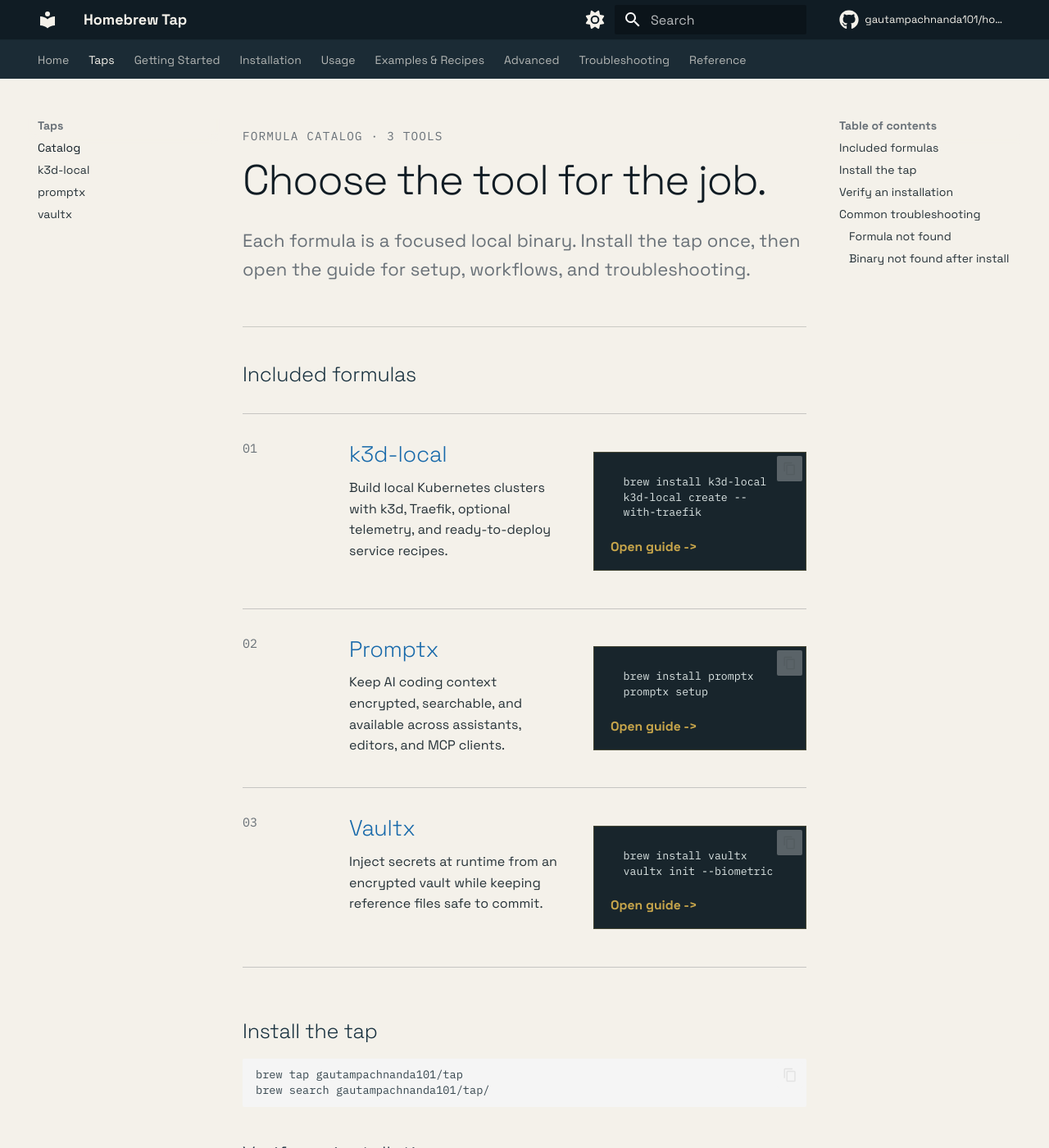
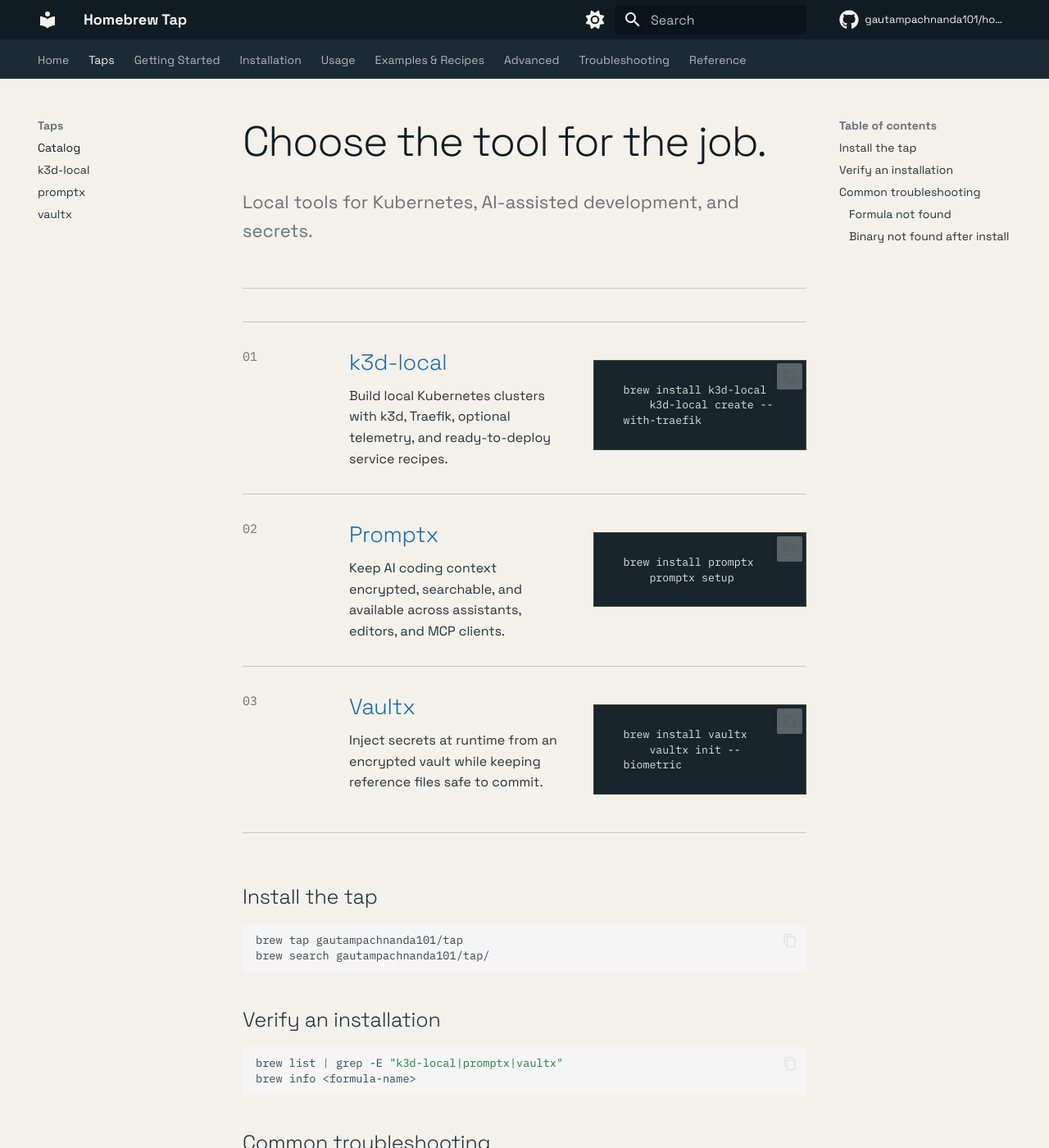
Before and after one commit to gautampachnanda101/homebrew-tap, an MkDocs documentation site: the page built from docs/taps/index.md, in a window 1280 px wide and 1400 px high. Shown: the whole window at 82% size. Built offline with MkDocs 1.6.1 and Material for MkDocs 9.7.7, drawn with Linux system fonts in a browser that asks for light colours; comment, search, counter and statistics services are not loaded.

Commit message:
docs: tighten catalog language

```diff
--- a/docs/stylesheets/extra.css
+++ b/docs/stylesheets/extra.css
@@ -77,14 +77,6 @@
   border-bottom: 1px solid rgba(16, 28, 36, 0.18);
   margin-bottom: 2rem;
   padding-bottom: 1.5rem;
-}
-
-.catalog-kicker {
-  color: var(--tap-muted);
-  font-family: var(--md-code-font-family);
-  font-size: 0.72rem;
-  letter-spacing: 0.08em;
-  margin-bottom: 0.5rem;
 }
 
 .catalog-hero h1 {
--- a/docs/taps/index.md
+++ b/docs/taps/index.md
@@ -1,10 +1,7 @@
 <section class="catalog-hero">
-	<p class="catalog-kicker">FORMULA CATALOG · 3 TOOLS</p>
 	<h1>Choose the tool for the job.</h1>
-	<p>Each formula is a focused local binary. Install the tap once, then open the guide for setup, workflows, and troubleshooting.</p>
+	<p>Local tools for Kubernetes, AI-assisted development, and secrets.</p>
 </section>
-
-## Included formulas
 
 <div class="catalog-list">
 	<article class="catalog-item">
@@ -14,7 +11,7 @@
 			<p>Build local Kubernetes clusters with k3d, Traefik, optional telemetry, and ready-to-deploy service recipes.</p>
 		</div>
 		<pre class="catalog-install"><code>brew install k3d-local
-k3d-local create --with-traefik</code><a href="k3d-local/">Open guide -&gt;</a></pre>
+	k3d-local create --with-traefik</code></pre>
 	</article>
 	<article class="catalog-item">
 		<p class="catalog-number">02</p>
@@ -23,7 +20,7 @@
 			<p>Keep AI coding context encrypted, searchable, and available across assistants, editors, and MCP clients.</p>
 		</div>
 		<pre class="catalog-install"><code>brew install promptx
-promptx setup</code><a href="promptx/">Open guide -&gt;</a></pre>
+	promptx setup</code></pre>
 	</article>
 	<article class="catalog-item">
 		<p class="catalog-number">03</p>
@@ -32,7 +29,7 @@
 			<p>Inject secrets at runtime from an encrypted vault while keeping reference files safe to commit.</p>
 		</div>
 		<pre class="catalog-install"><code>brew install vaultx
-vaultx init --biometric</code><a href="vaultx/">Open guide -&gt;</a></pre>
+	vaultx init --biometric</code></pre>
 	</article>
 </div>
 
```
Also changed, not shown: docs/index.md (+7 -7 lines).
